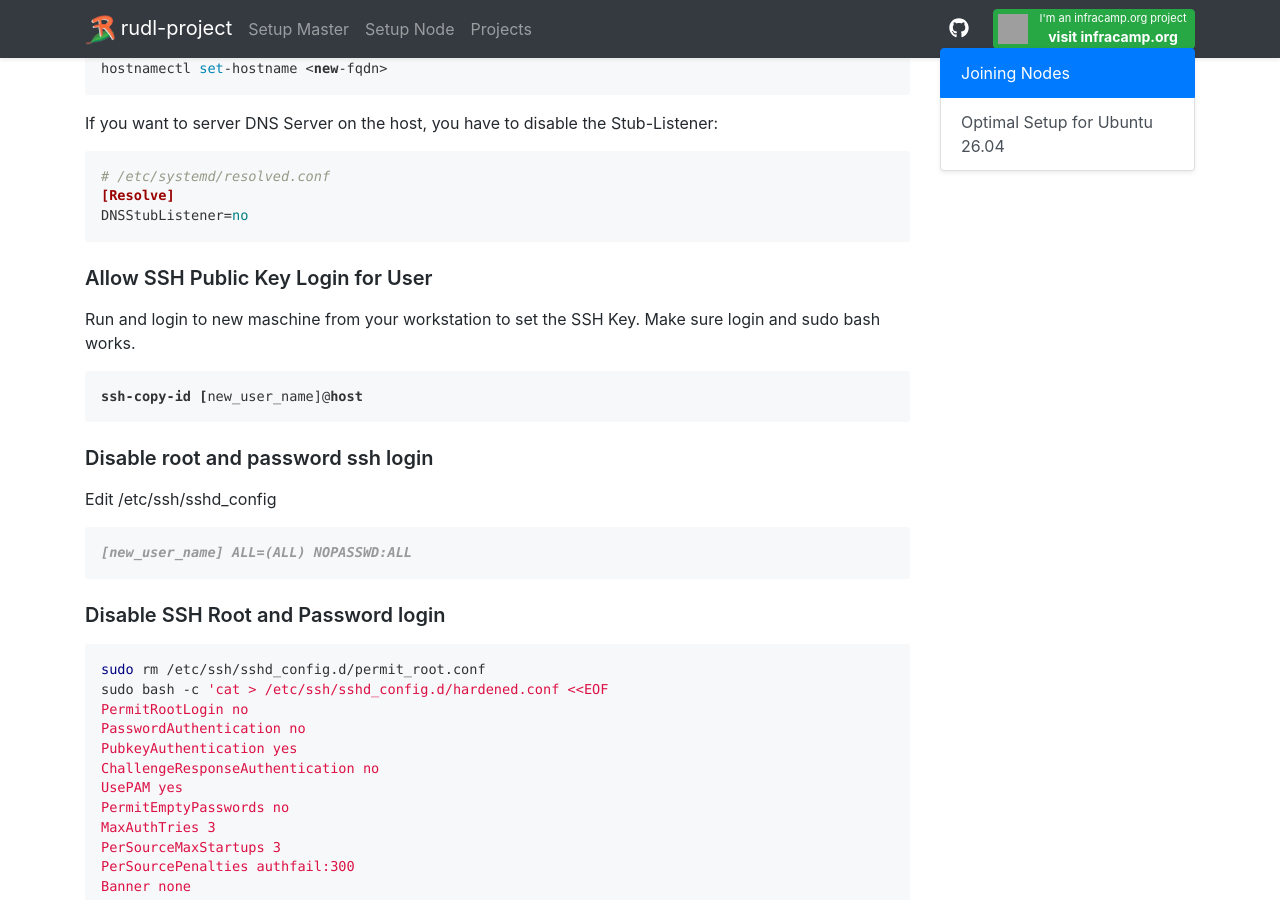
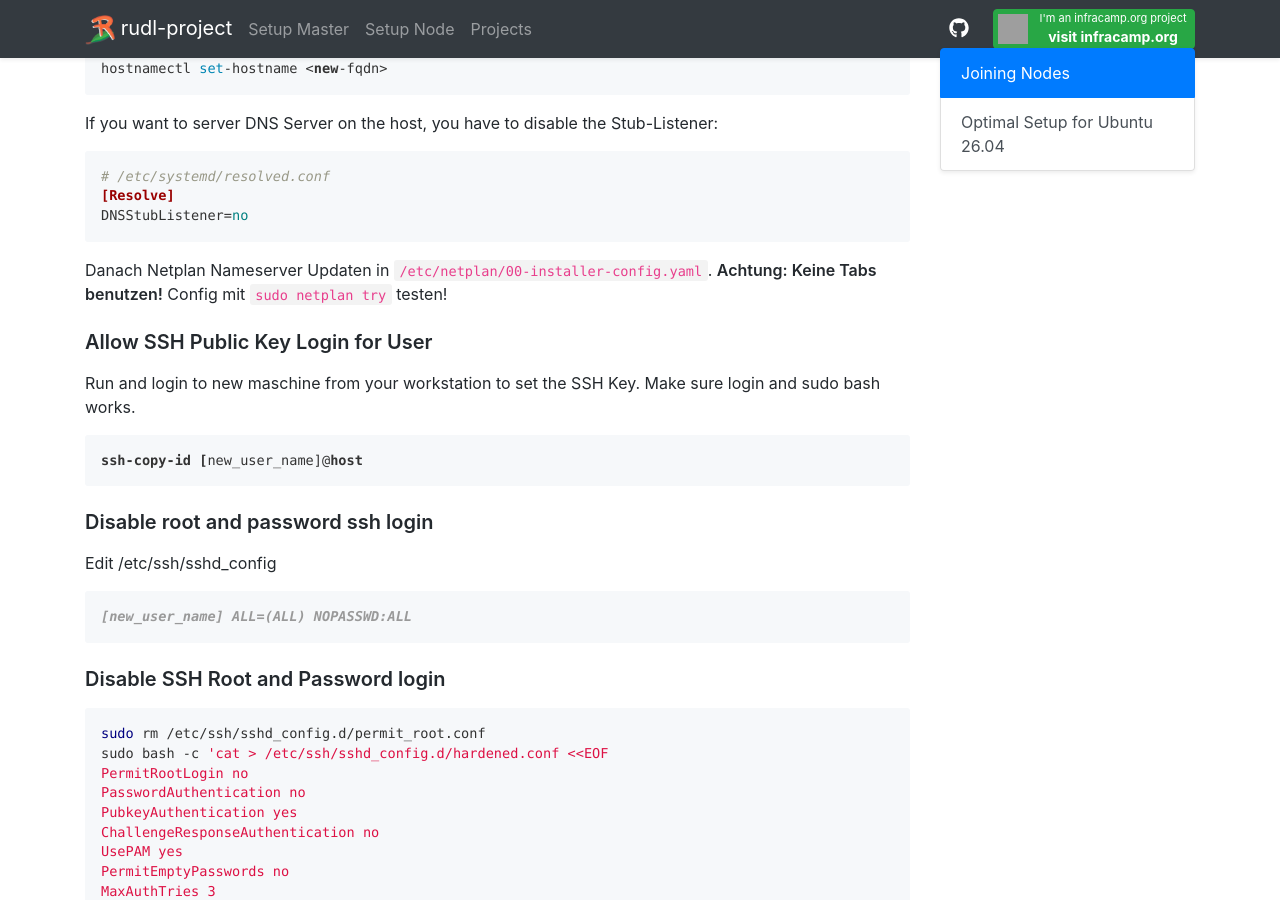
Before and after one commit to rudl-project/rudl.infracamp.org, a Jekyll site: the page built from docs/setup/node/index.md, in a window 1280 px wide and 900 px high, scrolled down 1106 px. Built offline with Jekyll 4.4.1, drawn with Linux system fonts in a browser that asks for light colours; nearby versions of some CDN libraries; grey boxes are pictures that could not be loaded.

Commit message:
Update index.md

````diff
--- a/docs/setup/node/index.md
+++ b/docs/setup/node/index.md
@@ -67,6 +67,7 @@ If you want to server DNS Server on the host, you have to disable the Stub-Liste
 DNSStubListener=no
 ```
 
+Danach Netplan Nameserver Updaten in `/etc/netplan/00-installer-config.yaml`. **Achtung: Keine Tabs benutzen!** Config mit `sudo netplan try` testen!
 
 
 ### Allow SSH Public Key Login for User
````
